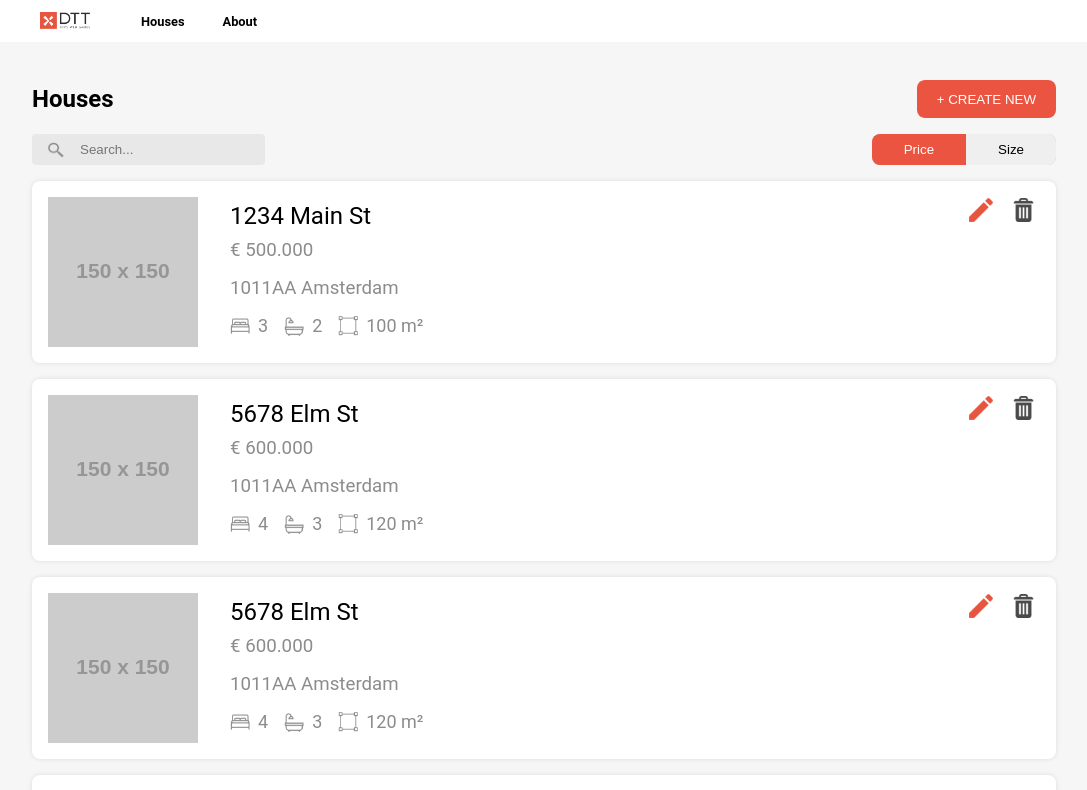
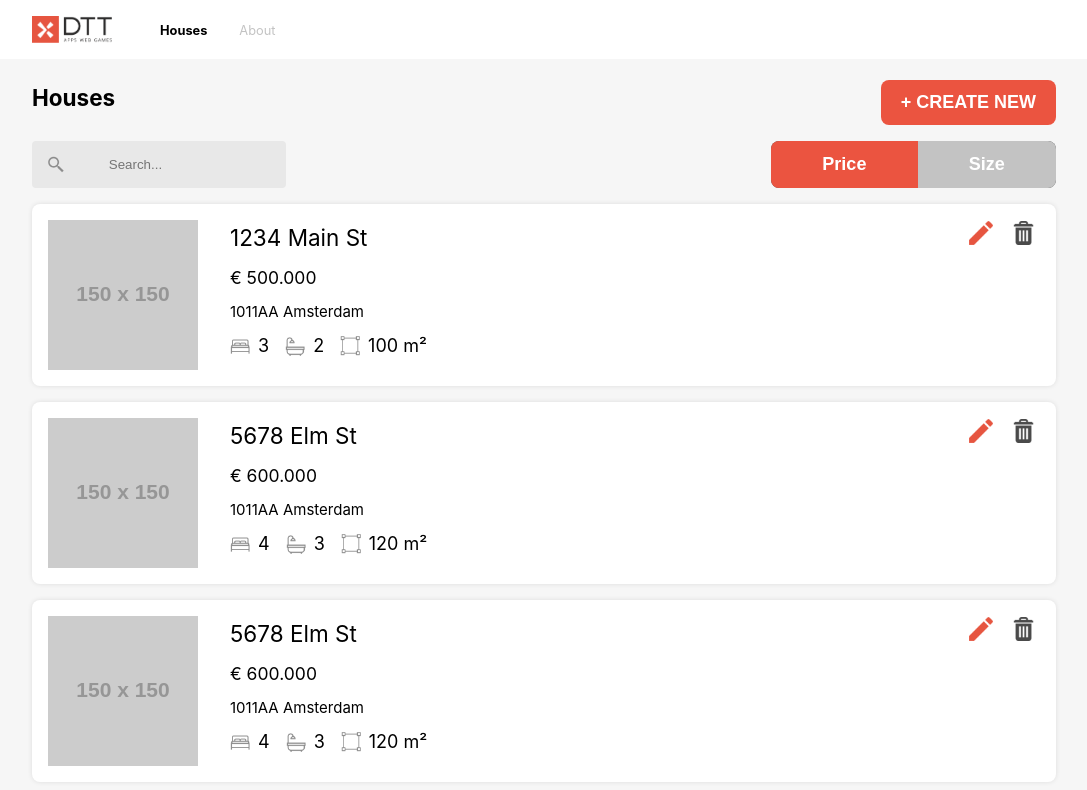
Before and after one commit to gmhislop/vue-real-estate-app, a Vue app: page /add in a window 1280 px wide. Shown: the top 790 px of the page, without its empty margins (96-1183 px from the left). Built offline with nearby package versions, Linux system fonts and the light colour scheme.

Commit message:
style - implemented design system

```diff
--- a/src/assets/base.css
+++ b/src/assets/base.css
@@ -1,53 +1,16 @@
 /* color palette from <https://github.com/vuejs/theme> */
 :root {
-  --vt-c-gray: #F6F6F6;
-  --vt-c-white-soft: #f8f8f8;
-  --vt-c-white-mute: #f2f2f2;
-
-  --vt-c-black: #181818;
-  --vt-c-black-soft: #222222;
-  --vt-c-black-mute: #282828;
-
-  --vt-c-indigo: #2c3e50;
-
-  --vt-c-divider-light-1: rgba(60, 60, 60, 0.29);
-  --vt-c-divider-light-2: rgba(60, 60, 60, 0.12);
-  --vt-c-divider-dark-1: rgba(84, 84, 84, 0.65);
-  --vt-c-divider-dark-2: rgba(84, 84, 84, 0.48);
-
-  --vt-c-text-light-1: var(--vt-c-indigo);
-  --vt-c-text-light-2: rgba(60, 60, 60, 0.66);
-  --vt-c-text-dark-1: var(--vt-c-white);
-  --vt-c-text-dark-2: rgba(235, 235, 235, 0.64);
-}
-
-/* semantic color variables for this project */
-:root {
-  --color-background: var(--vt-c-gray);
-  --color-background-soft: var(--vt-c-white-soft);
-  --color-background-mute: var(--vt-c-white-mute);
-
-  --color-border: var(--vt-c-divider-light-2);
-  --color-border-hover: var(--vt-c-divider-light-1);
-
-  --color-heading: var(--vt-c-text-light-1);
-  --color-text: var(--vt-c-text-light-1);
-
-  --section-gap: 160px;
-}
-
-@media (prefers-color-scheme: dark) {
-  :root {
-    --color-background: var(--vt-c-black);
-    --color-background-soft: var(--vt-c-black-soft);
-    --color-background-mute: var(--vt-c-black-mute);
-
-    --color-border: var(--vt-c-divider-dark-2);
-    --color-border-hover: var(--vt-c-divider-dark-1);
-
-    --color-heading: var(--vt-c-text-dark-1);
-    --color-text: var(--vt-c-text-dark-2);
-  }
+  --color-primary: #EB5440;
+  --color-secondary: #4A4B4C;
+  --color-tertiary-light: #E8E8E8;
+  --color-tertiary-dark: #C3C3C3;
+  --color-background-1: #F6F6F6;
+  --color-background-2: #FFFFFF;
+  --color-background-3: #4A4B4C;
+  --color-text-primary: #000000;
+  --color-text-secondary: #4A4B4C;
+  --color-text-tertiary: #ffffff;
+  --color-hyperlink: #067BC2;
 }
 
 *,
@@ -61,7 +24,7 @@
 body {
   min-height: 100vh;
   color: var(--color-text);
-  background: var(--color-background);
+  background: var(--color-background-1);
   transition:
     color 0.5s,
     background-color 0.5s;
--- a/src/assets/main.css
+++ b/src/assets/main.css
@@ -1,18 +1,93 @@
 @import './base.css';
 
-body {
-  font-family: 'Roboto', sans-serif;
-  margin: 0;
-  padding: 0;
-  background-color: #F6F6F6;
-  color: #000000;
-  font-size: 16px;
+/* Type Style System */
+
+/* Montserrat Bold */
+h1 {
+  font-family: 'Montserrat', sans-serif;
+  font-weight: 700;
+  font-size: 2rem; /* desktop */
   line-height: 1.6;
+
+  @media screen and (max-width: 768px) {
+    font-size: 1.125rem; /* mobile */
+  }
 }
 
-a:visited,  a{
-  text-decoration: none;
-  transition: 0.4s;
-  color: #000000;
-  padding: 3px;
+/* Montserrat Semibold */
+button,
+.tabs {
+  font-family: 'Montserrat', sans-serif;
+  font-weight: 600; /* Semibold */
+  font-size: 1.125rem; /* desktop */
+  line-height: 1.6;
+
+  @media screen and (max-width: 768px) {
+    font-size: 0.75rem; /* mobile */
+  }
 }
+
+/* Montserrat Medium */
+.inactive-menu,
+.error-message,
+.listing-information,
+.body-text,
+.input-field {
+  font-family: 'Montserrat', sans-serif;
+  font-weight: 500; /* Medium */
+  font-size: 1rem; /* desktop */
+  line-height: 1.6;
+
+  @media screen and (max-width: 768px) {
+    font-size: 0.75rem; /* mobile */
+  }
+}
+
+/* Montserrat Medium Italic */
+.error-message {
+  font-family: 'Montserrat', sans-serif;
+  font-weight: 500; /* Medium */
+  font-size: 1rem; /* desktop */
+  font-style: italic;
+  line-height: 1.6;
+
+  @media screen and (max-width: 768px) {
+    font-size: 0.75rem; /* mobile */
+  }
+}
+
+/* Open Sans Semibold */
+.listing-information {
+  font-family: 'Open Sans', sans-serif;
+  font-weight: 600; /* Semibold */
+  font-size: 1rem; /* desktop */
+  line-height: 1.6;
+
+  @media screen and (max-width: 768px) {
+    font-size: 0.75rem; /* mobile */
+  }
+}
+
+/* Open Sans Regular */
+.body-text {
+  font-family: 'Open Sans', sans-serif;
+  font-weight: 400; /* Regular */
+  font-size: 1.125rem; /* desktop */
+  line-height: 1.6;
+
+  @media screen and (max-width: 768px) {
+    font-size: 0.75rem; /* mobile */
+  }
+}
+
+/* Input field */
+.input-field {
+  font-family: 'Open Sans', sans-serif;
+  font-weight: 400; /* Regular */
+  font-size: 1rem; /* desktop */
+  line-height: 1.6;
+
+  @media screen and (max-width: 768px) {
+    font-size: 0.75rem; /* mobile */
+  }
+}
--- a/src/components/Card.vue
+++ b/src/components/Card.vue
@@ -4,43 +4,38 @@
             :style="{ width: showFullDetails ? '100%' : 'auto', height: showFullDetails ? '400px' : '100%', borderRadius: showFullDetails ? '0px' : '8px', padding: showFullDetails ? '0' : '1rem' }" />
         <div class="detail-container">
             <div class="details">
-                <h2>{{ house.address }}</h2>
                 <div v-if="showFullDetails">
+                    <h1>{{ house.address }}</h1>
                     <div class="full-detail-container">
                         <div class="fullDetails">
                             <h3>{{ house.street }}</h3>
                         </div>
                         <div class="fullDetails">
                             <span class="properties-text"><img src="@/assets/ic_price@3x.png" class="propertiess"
-                                    alt="price" />{{
-                                        house.price }}</span>
+                                    alt="price" />{{ house.price }}</span>
                             <span class="properties-text"><img src="@/assets/ic_size@3x.png" class="propertiess"
-                                    alt="size" />{{
-                                        house.area }} m²</span>
+                                    alt="size" />{{ house.area }} m²</span>
                             <span class="properties-text"><img src="@/assets/ic_construction_date@3x.png"
-                                    class="propertiess" alt="construction date" />Built in {{
-                                        house.construction_date }}</span>
+                                    class="propertiess" alt="construction date" />Built in {{ house.construction_date
+                                    }}</span>
                         </div>
                         <div class="fullDetails">
                             <span class="properties-text"><img src="@/assets/ic_bed@3x.png" class="propertiess"
-                                    alt="bed" />{{
-                                        house.bedroom }}</span>
+                                    alt="bed" />{{ house.bedroom }}</span>
                             <span class="properties-text"><img src="@/assets/ic_bath@3x.png" class="propertiess"
-                                    alt="bath" />{{
-                                        house.bathroom }}</span>
+                                    alt="bath" />{{ house.bathroom }}</span>
                             <span class="properties-text"><img src="@/assets/ic_garage@3x.png" class="propertiess"
-                                    alt="garage" />{{
-                                        house.garage }} m²</span>
+                                    alt="garage" />{{ house.garage }} m²</span>
                         </div>
                     </div>
                     <div class="fullDetails">
-                        <p class="description">{{
-                            house.description }}</p>
+                        <p class="description listing-information">{{ house.description }}</p>
                     </div>
                 </div>
                 <div class="defaultDetails" v-else>
+                    <h2>{{ house.address }}</h2>
                     <h3>€ {{ house.price }}</h3>
-                    <h3>{{ house.street }}</h3>
+                    <p>{{ house.street }}</p>
                     <div class="properties-container">
                         <span class="properties-text"><img src="@/assets/ic_bed@3x.png" class="propertiess" alt="bed" />{{
                             house.bedroom }}</span>
@@ -54,14 +49,21 @@
 
             <div class="button-container" v-if="!hideButtonContainer">
                 <button @click="edit"><img src="@/assets/ic_edit@3x.png" class="icons" alt="Edit" /></button>
-                <button @click="delete"><img src="@/assets/ic_delete@3x.png" class="icons" alt="Delete" /></button>
+                <button @click="showDeleteModal = true"><img src="@/assets/ic_delete@3x.png" class="icons"
+                        alt="Delete" /></button>
             </div>
+            <delete-modal :show-modal="showDeleteModal" @cancel="cancelDelete" @confirm="confirmDelete" />
         </div>
     </div>
 </template>
 
 <script>
+import DeleteModal from './DeleteModal.vue';
+
 export default {
+    components: {
+        DeleteModal
+    },
     props: {
         house: Object,
         showFullDetails: Boolean,
@@ -70,12 +72,24 @@ export default {
             default: false
         }
     },
+    data() {
+        return {
+            showDeleteModal: false
+        };
+    },
     methods: {
         edit() {
-            // Method logic for editing
+            this.$router.push(`/edit/${this.house.id}`);
         },
-        delete() {
-            // Method logic for deleting
+        cancelDelete() {
+            // Cancel deletion
+            this.showDeleteModal = false;
+        },
+        confirmDelete() {
+            // Confirm deletion
+            // Implement logic to delete the house
+            console.log('Deleting house:', this.house);
+            this.showDeleteModal = false;
         }
     }
 };
@@ -86,7 +100,7 @@ export default {
     display: flex;
     width: 100%;
     min-width: 500px;
-    background-color: #fff;
+    background-color: var(--color-background-2);
     border-radius: 8px;
     box-shadow: 0 0 5px rgba(0, 0, 0, 0.1);
 }
@@ -115,7 +129,7 @@ export default {
 .properties-container {
     display: flex;
     gap: 1rem;
-    color: #8C8C8C;
+    color: var(--color-tertiary);
     align-items: center;
 }
 
@@ -146,11 +160,12 @@ button {
 .fullDetails {
     display: flex;
     gap: 1rem;
-    color: #8C8C8C;
 }
 
 .description {
     margin: 1rem 0;
+    color: var(--color-text-secondary);
+    font-weight: 400;
 }
 
 .full-detail-container {
@@ -163,6 +178,6 @@ button {
     display: flex;
     flex-direction: column;
     gap: 0.5rem;
-    color: #8C8C8C;
+    color: var(--color-tertiary);
 }
 </style>
--- /dev/null
+++ b/src/components/DeleteModal.vue
@@ -0,0 +1,88 @@
+<template>
+    <div class="modal" v-if="showModal" @click="cancel">
+        <div class="modal-content" @click.stop>
+            <div class="text-container">
+                <h3>Delete listing</h3>
+                <p>Are you sure you want to delete this listing?</p>
+                <p>This action cannot be undone.</p>
+            </div>
+            <div class="button-container">
+                <button class="delete-button" @click.stop="confirm">YES, DELETE</button>
+                <button class="cancel-button" @click.stop="cancel">GO BACK</button>
+            </div>
+        </div>
+    </div>
+</template>
+
+<script>
+export default {
+    props: {
+        house: Object,
+        showModal: Boolean
+    },
+    methods: {
+        cancel() {
+            this.$emit('cancel');
+        },
+        confirm() {
+            this.$emit('confirm', this.house);
+        }
+    }
+};
+</script>
+
+<style scoped>
+.modal {
+    position: fixed;
+    top: 0;
+    left: 0;
+    z-index: 1000;
+    width: 100%;
+    height: 100%;
+    background-color: rgba(0, 0, 0, 0.5);
+    display: flex;
+    justify-content: center;
+    align-items: center;
+}
+
+.modal-content {
+    background-color: white;
+    padding: 40px 80px;
+    border-radius: 8px;
+}
+
+h3 {
+    margin-bottom: 1rem;
+    font-weight: 700;
+}
+
+.text-container {
+    margin-bottom: 2rem;
+    text-align: center;
+}
+
+.button-container {
+    display: flex;
+    flex-direction: column;
+    gap: 1rem;
+}
+
+button {
+    padding: 10px 20px;
+    cursor: pointer;
+    border-radius: 8px;
+    border: none;
+}
+
+.delete-button {
+    background-color: #EB5440;
+    color: white;
+    font-weight: 700;
+}
+
+.cancel-button {
+    background-color: #4A4B4C;
+    color: white;
+    font-weight: 700;
+}
+</style>
--- a/src/components/NavigationHeader.vue
+++ b/src/components/NavigationHeader.vue
@@ -1,10 +1,18 @@
 <template>
     <header v-show="!mobile" :class="{ 'scroll-nav': scrollPosition }">
         <nav>
-            <img alt="DTT Logo" class="logo" src="@/assets/dtt-logo.png" width="50" />
+            <img alt="DTT Logo" class="logo" src="@/assets/dtt-logo.png" width="80" />
             <ul class="navigation">
-                <li><router-link class="link" to="/">Houses</router-link></li>
-                <li><router-link class="link" to="/about">About</router-link></li>
+                <li>
+                    <router-link class="link" to="/" exact>
+                        <span :class="{ 'active': $route.path === '/' }">Houses</span>
+                    </router-link>
+                </li>
+                <li>
+                    <router-link class="link" to="/about" exact>
+                        <span :class="{ 'active': $route.path === '/about' }">About</span>
+                    </router-link>
+                </li>
             </ul>
         </nav>
     </header>
@@ -62,7 +70,6 @@ export default defineComponent({
 });
 </script>
 
-
 <style scoped>
 header {
     z-index: 100;
@@ -70,9 +77,9 @@ header {
     position: fixed;
     top: 0;
     transition: all 0.5s ease;
-    padding: 0.5rem;
-    color: white;
-    background-color: white;
+    padding: 1rem 0;
+    color: var(--color-primary);
+    background-color: var(--color-background-2);
 }
 
 nav {
@@ -91,10 +98,14 @@ ul,
 .link {
     list-style: none;
     text-decoration: none;
-    font-weight: 700;
-    color: #000000;
+    color: var(--color-tertiary-dark);
     gap: 1rem;
     cursor: pointer;
+}
+
+.active {
+    color: var(--color-text-primary);
+    font-weight: 700;
 }
 
 li {
@@ -109,18 +120,13 @@ li {
     border-bottom: 1px solid transparent;
 }
 
-.link:hover {
-    color: blue;
-    border-color: blue;
-}
-
 .logo {
     cursor: pointer;
 }
 
 .dropdown-nav {
-    color: #000000;
-    background-color: #000000;
+    color: var(--color-text-primary);
+    background-color: var(--color-background-1);
 }
 
 @media (min-width: 768px) {
--- a/src/pages/Add.vue
+++ b/src/pages/Add.vue
@@ -46,7 +46,7 @@ export default {
     align-items: center;
     text-decoration: none;
     font-weight: 700;
-    color: #000000;
+    color: var(--color-text);
     cursor: pointer;
     width: fit-content;
     margin-bottom: 1rem;
--- a/src/pages/Detail.vue
+++ b/src/pages/Detail.vue
@@ -7,7 +7,7 @@
                 <Card v-for="(house, index) in houses" :key="index" :house="house" showFullDetails />
             </div>
             <div class="recommendation-container">
-                <h2>Recommeneded for you</h2>
+                <h2>Recommended for you</h2>
                 <Card v-for="(house, index) in houses" :key="index" :house="house" hideButtonContainer />
             </div>
         </div>
@@ -62,6 +62,8 @@ h2 {
     font-size: 1.5rem;
     font-weight: 700;
     margin-bottom: 1rem;
+    color: var(--color-text);
+    /* Updated color */
 }
 
 .back-icon {
@@ -74,7 +76,7 @@ h2 {
     align-items: center;
     text-decoration: none;
     font-weight: 700;
-    color: #000000;
+    color: var(--color-text);
     cursor: pointer;
     width: fit-content;
     margin-bottom: 1rem;
--- a/src/pages/Home.vue
+++ b/src/pages/Home.vue
@@ -12,10 +12,12 @@
                     @click="clearFilter" />
             </div>
             <div class="toggle-container">
-                <button class="toggle-button-left" :class="{ 'active': sortBy === 'price' }" @click="setSortBy('price')">
+                <button class="toggle-button-left tabs" :class="{ 'active': sortBy === 'price' }"
+                    @click="setSortBy('price')">
                     Price
                 </button>
-                <button class="toggle-button-right" :class="{ 'active': sortBy === 'size' }" @click="setSortBy('size')">
+                <button class="toggle-button-right tabs" :class="{ 'active': sortBy === 'size' }"
+                    @click="setSortBy('size')">
                     Size
                 </button>
             </div>
@@ -55,11 +57,8 @@ export default {
         };
     },
     methods: {
-        confirmDelete() {
-            // Method logic for confirming deletion
-        },
         createNew() {
-            // Method logic for creating new house
+            this.$router.push('/add');
         },
         setSortBy(option) {
             this.sortBy = option;
@@ -130,9 +129,9 @@ h2 {
 
 .search-input {
     border: none;
-    padding: 0.5rem 0.5rem 0.5rem 3rem;
+    padding: 1rem 0rem 1rem 6vw;
     border-radius: 4px;
-    background-color: #E8E8E8;
+    background-color: var(--color-tertiary-light);
 }
 
 .clear-icon {
@@ -152,22 +151,22 @@ h2 {
 .filter-container {
     display: flex;
     justify-content: space-between;
-    align-items: center;
     width: 100%;
     margin-bottom: 1rem;
 }
 
 .toggle-container {
     display: flex;
-    background-color: #C3C3C3;
+    background-color: var(--color-background-3);
     border-radius: 8px;
 }
 
 .toggle-container button {
     border: none;
-    padding: 0.5rem 2rem;
+    padding: 0.5rem 4vw;
     cursor: pointer;
-    color: black;
+    background-color: var(--color-tertiary-dark);
+    color: var(--color-text-tertiary);
 }
 
 .toggle-button-left {
@@ -181,13 +180,13 @@ h2 {
 }
 
 .toggle-container button.active {
-    background-color: #EB5440;
-    color: white;
+    background-color: var(--color-primary);
+    color: var(--color-text-tertiary);
 }
 
 .createButton {
-    background-color: #EB5440;
-    color: white;
+    background-color: var(--color-primary);
+    color: var(--color-text-tertiary);
     border: none;
     padding: 0.5rem 1.25rem;
     border-radius: 8px;
```
Also changed, not shown: src/components/HousingForm.vue (+67 -7 lines), src/helpers/validation.ts (+4 -4 lines), src/pages/Edit.vue (+40 -3 lines).
